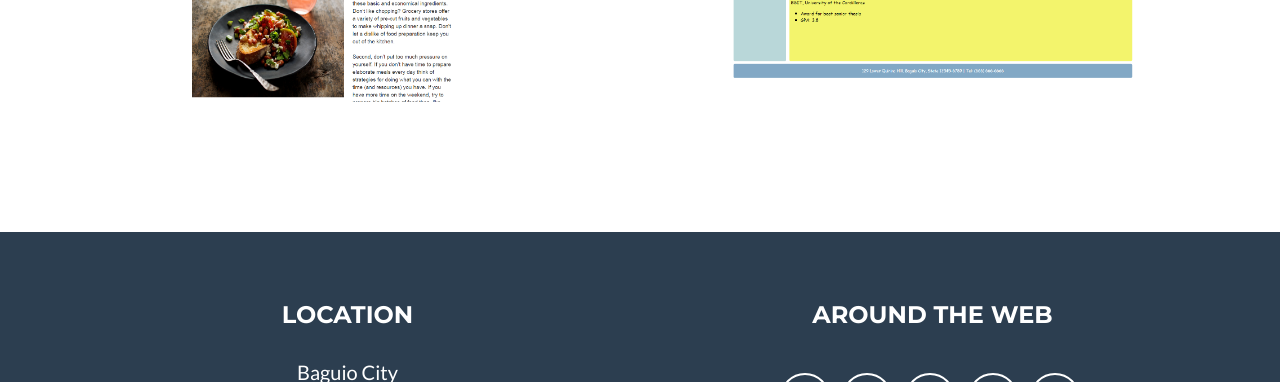
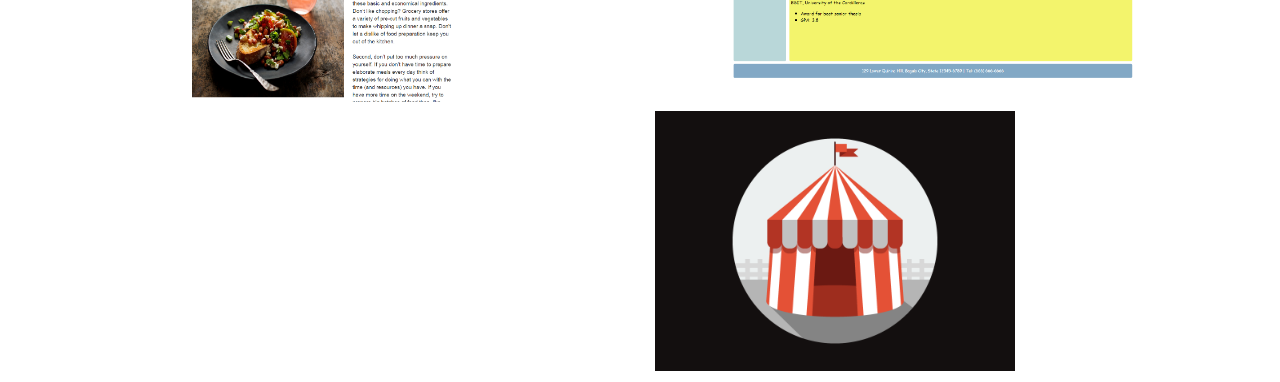
Before and after one commit to gwencastro/gwencastro.github.io, a website: page index.html in a window 1280 px wide. Shown: the part 1250-1632 px from the top of the page. Drawn offline with nearby package versions, Linux system fonts and the light colour scheme.

Commit message:
Update index.html

```diff
--- a/index.html
+++ b/index.html
@@ -109,7 +109,7 @@
                         <img src="resume.png" class="img-responsive" alt="">
                     </a>
                 </div>
-                <!--<div class="col-sm-4 portfolio-item">
+                <div class="col-sm-4 portfolio-item">
                     <a href="#portfolioModal3" class="portfolio-link" data-toggle="modal">
                         <div class="caption">
                             <div class="caption-content">
@@ -118,7 +118,7 @@
                         </div>
                         <img src="img/portfolio/circus.png" class="img-responsive" alt="">
                     </a>
-                </div>
+                <!--</div>
                 <div class="col-sm-4 portfolio-item">
                     <a href="#portfolioModal4" class="portfolio-link" data-toggle="modal">
                         <div class="caption">
@@ -400,7 +400,7 @@
                     </div>
                 </div>
             </div>
-            <div class="container">
+            <!--<div class="container">
                 <div class="row">
                     <div class="col-lg-8 col-lg-offset-2">
                         <div class="modal-body">
```
